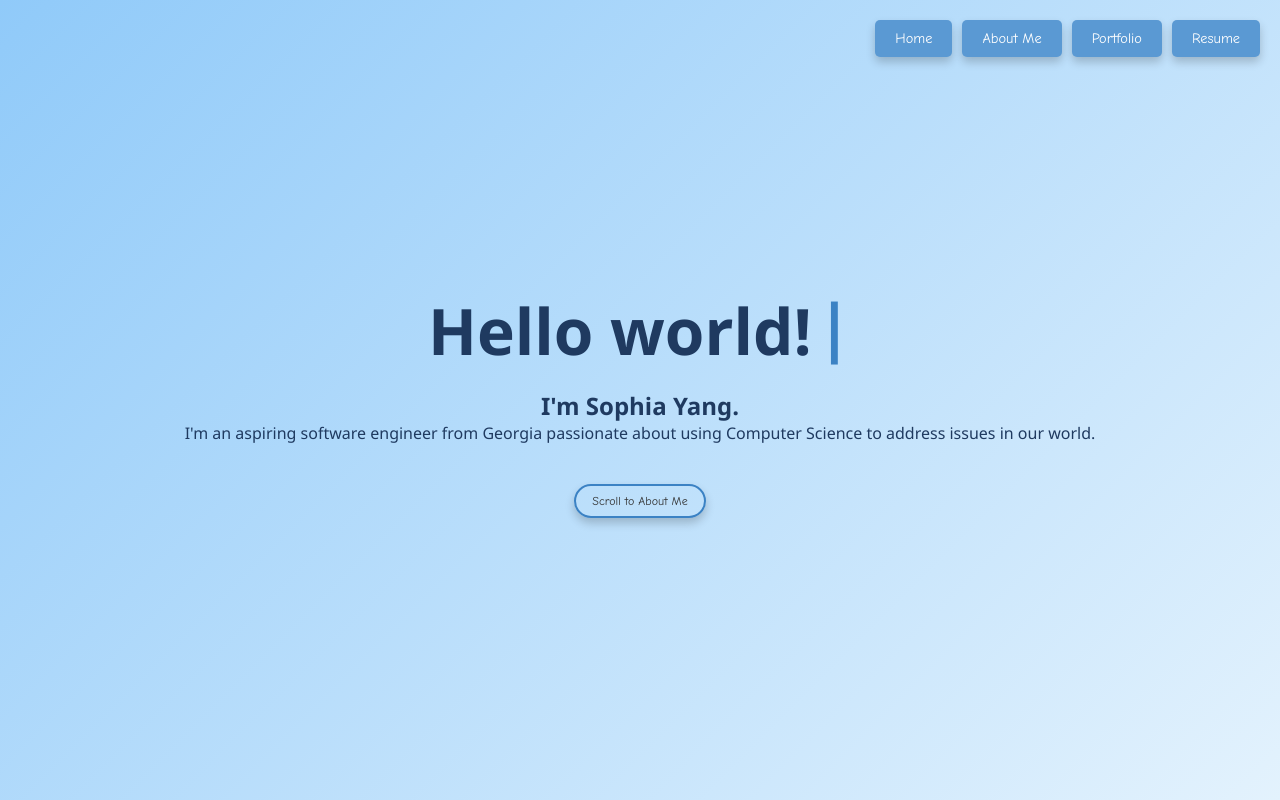
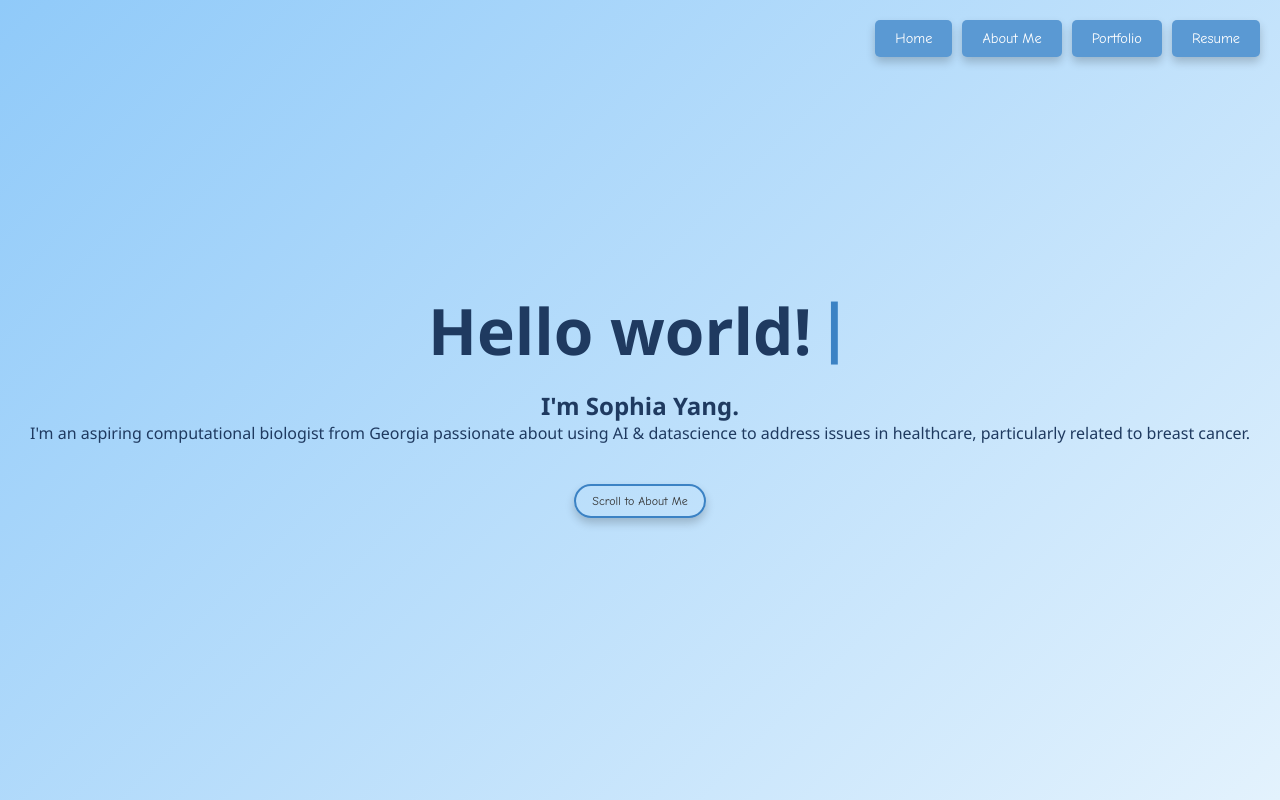
Before and after one commit to sbyang369/sbyang369.github.io, a plain HTML site: page index.html in a window 1280 px wide. Shown: the top 800 px of the page. Drawn offline with Linux system fonts and the light colour scheme.

Commit message:
Update index.html

```diff
--- a/index.html
+++ b/index.html
@@ -50,7 +50,7 @@
                     Hello world!<span class="typing-cursor">|</span>
                 </h1>
                 <h2>I'm Sophia Yang.</h2>
-                <p>I'm an aspiring software engineer from Georgia passionate about using Computer Science to address issues in our world.</p>
+                <p>I'm an aspiring computational biologist from Georgia passionate about using AI & datascience to address issues in healthcare, particularly related to breast cancer. </p>
             </div>
             <button class="scroll-down" data-section="#about">Scroll to About Me</button>
         </div>
```
